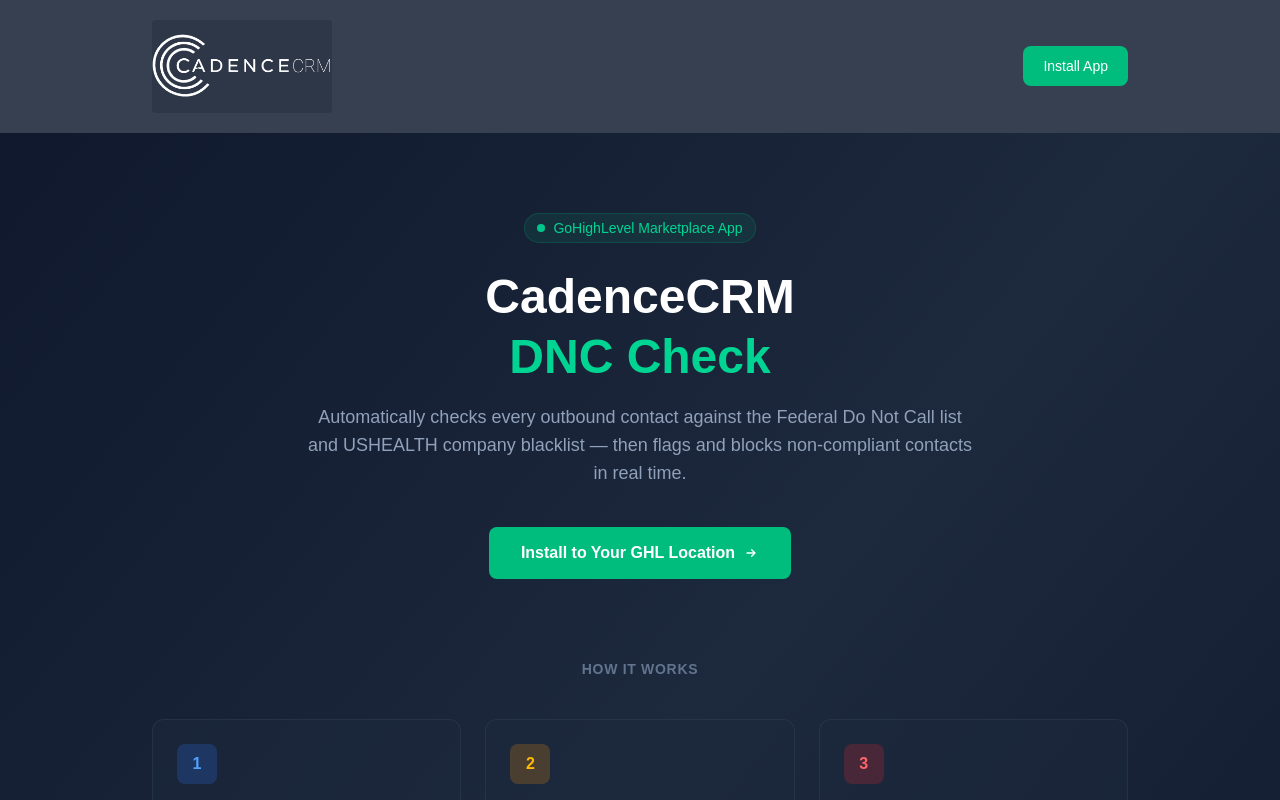
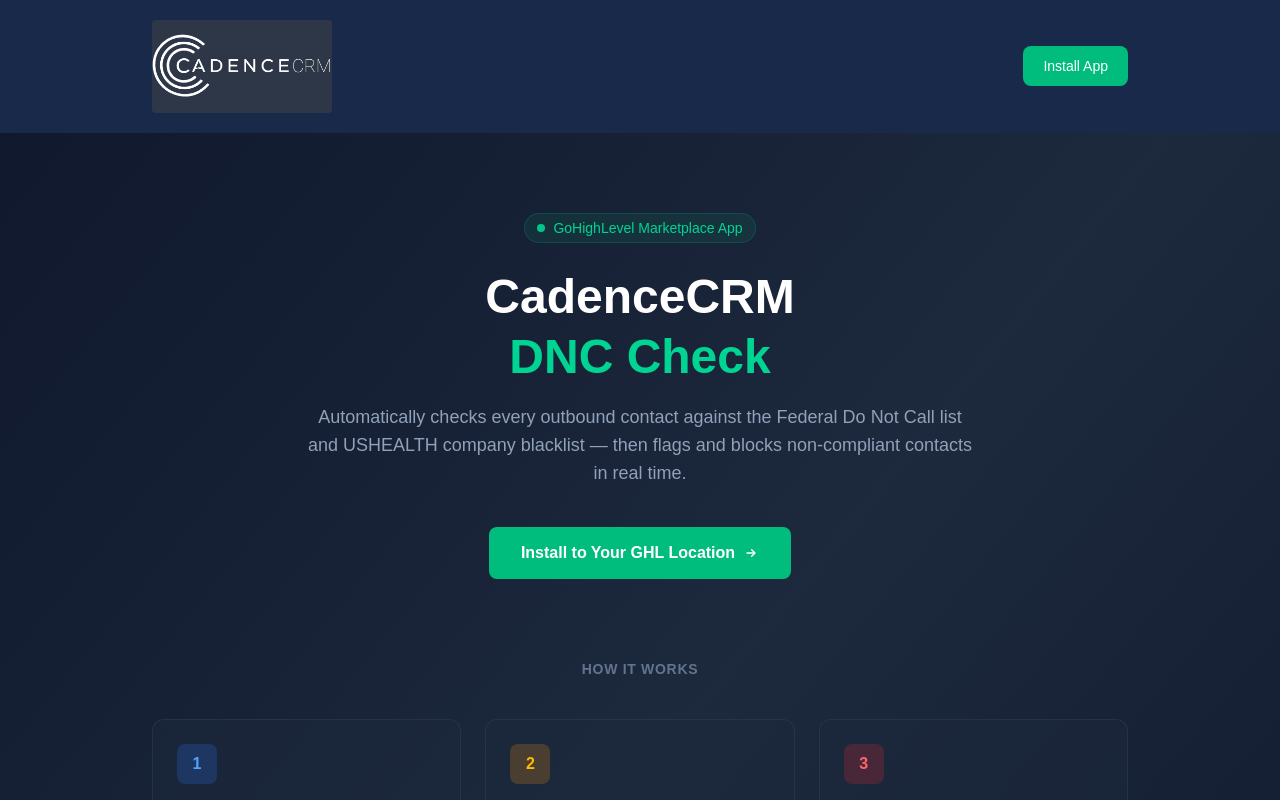
Before and after one commit to ION-Web-Services/cadence_integration, a Next.js app: page / in a window 1280 px wide. Shown: the top 800 px of the page. Built offline with nearby package versions, Linux system fonts and the light colour scheme; no server answers.

Commit message:
Fix header color to #19294A

```diff
--- a/src/app/page.tsx
+++ b/src/app/page.tsx
@@ -8,7 +8,7 @@
   return (
     <div className="min-h-screen bg-gradient-to-br from-slate-900 via-slate-800 to-slate-900 text-white">
       {/* Header */}
-      <header style={{ backgroundColor: '#364050' }}>
+      <header style={{ backgroundColor: '#19294A' }}>
         <div className="max-w-5xl mx-auto px-6 py-5 flex justify-between items-center">
           <Image src="/cadence-logo.jpg" alt="CadenceCRM" width={180} height={45} className="rounded" />
           <Link
```
